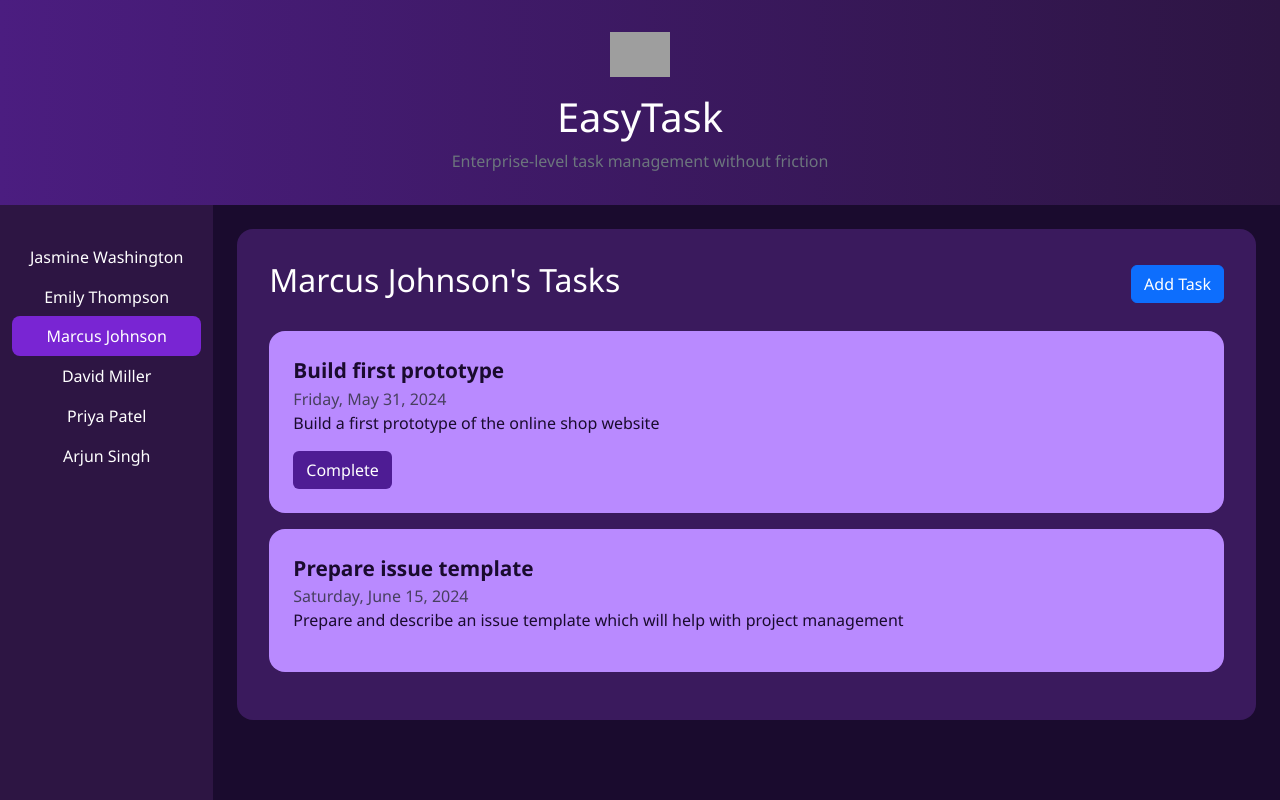
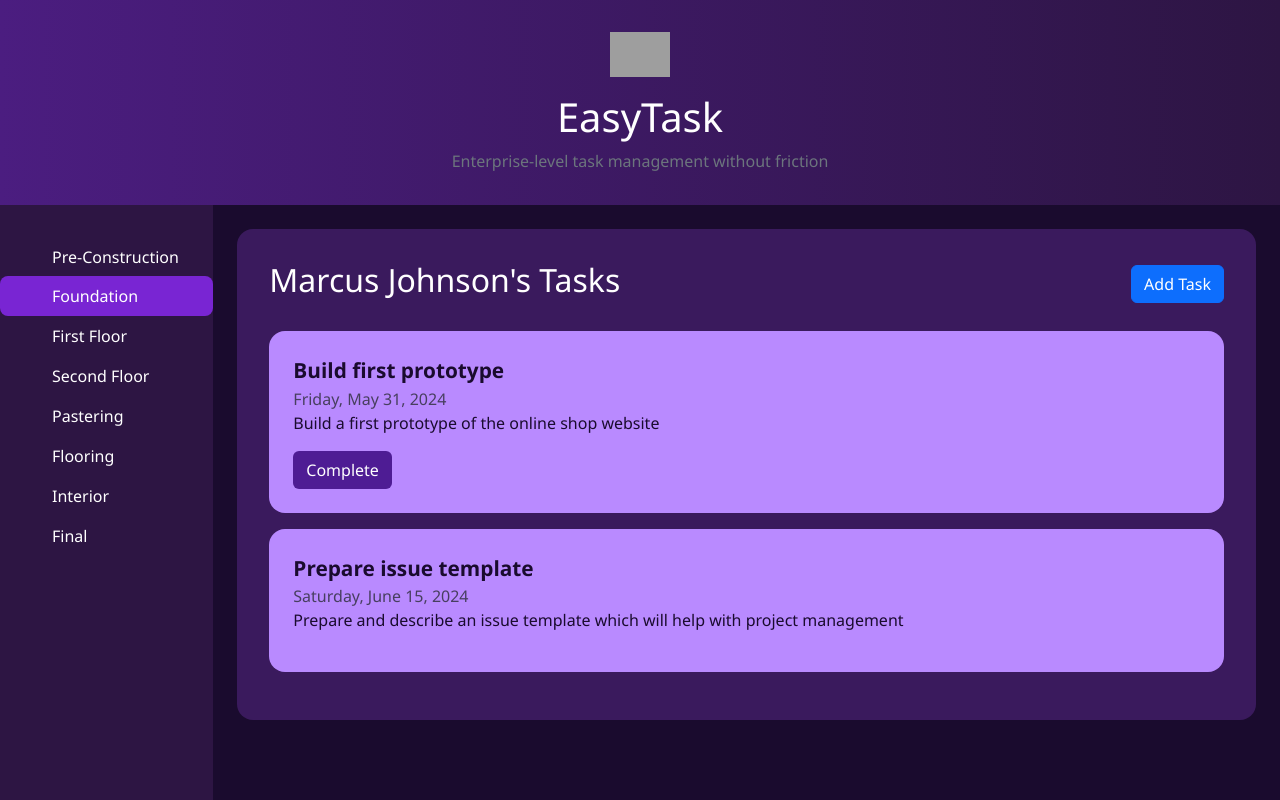
Before and after one commit to Maneeshkc/MyHome, an Angular app in the folder MyHome/: page / in a window 1280 px wide. Shown: the top 800 px of the page. Built offline with nearby package versions, Linux system fonts and the light colour scheme; grey boxes are pictures that could not be loaded.

Commit message:
move left menu to component and populate with construction level

```diff
--- /dev/null
+++ b/MyHome/src/app/ConstructionLevel/construction-level-side-bar.component.css
@@ -0,0 +1,35 @@
+.list-group {
+  width: 100%;
+}
+
+.list-group-item {
+  background-color: transparent;
+  color: white;
+  border: none;
+  text-align: left;
+  width: 100%;
+  display: flex;
+  align-items: center;
+}
+
+.icon-placeholder {
+  display: inline-block;
+  width: 1.5em;
+  height: 1.5em;
+  margin-right: 0.75em;
+  vertical-align: middle;
+}
+
+.list-group-item.active {
+  background-color: #7925d3;
+  border-radius: 0.5rem;
+}
+
+:host {
+  display: flex;
+  flex-direction: column;
+  align-items: flex-start;
+  min-height: 100vh;
+  background-color: #2d1543;
+  padding-top: 2rem;
+}
--- /dev/null
+++ b/MyHome/src/app/ConstructionLevel/construction-level-side-bar.component.html
@@ -0,0 +1,10 @@
+<div class="list-group">
+  <button class="list-group-item"><span class="icon-placeholder"></span>Pre-Construction</button>
+  <button class="list-group-item active"><span class="icon-placeholder"></span>Foundation</button>
+  <button class="list-group-item"><span class="icon-placeholder"></span>First Floor</button>
+  <button class="list-group-item"><span class="icon-placeholder"></span>Second Floor</button>
+  <button class="list-group-item"><span class="icon-placeholder"></span>Pastering</button>
+  <button class="list-group-item"><span class="icon-placeholder"></span>Flooring</button>
+  <button class="list-group-item"><span class="icon-placeholder"></span>Interior</button>
+  <button class="list-group-item"><span class="icon-placeholder"></span>Final</button>
+</div>
--- a/MyHome/src/app/app.component.html
+++ b/MyHome/src/app/app.component.html
@@ -6,15 +6,8 @@
     <!-- Content -->
     <div class="row">
       <!-- Sidebar -->
-      <div class="col-md-2 sidebar">
-        <div class="list-group">
-          <button class="list-group-item">Jasmine Washington</button>
-          <button class="list-group-item">Emily Thompson</button>
-          <button class="list-group-item active">Marcus Johnson</button>
-          <button class="list-group-item">David Miller</button>
-          <button class="list-group-item">Priya Patel</button>
-          <button class="list-group-item">Arjun Singh</button>
-        </div>
+      <div class="col-md-2 p-0">
+        <app-construction-level-side-bar></app-construction-level-side-bar>
       </div>
 
       <!-- Main Content -->
--- a/MyHome/src/app/app.component.ts
+++ b/MyHome/src/app/app.component.ts
@@ -1,10 +1,11 @@
 import { Component } from '@angular/core';
 import { HeaderComponent } from './shared/components/header/header.component';
+import { ConstructionLevelSideBarComponent } from './ConstructionLevel/construction-level-side-bar.component';
 
 @Component({
   selector: 'app-root',
   standalone: true,
-  imports: [HeaderComponent],
+  imports: [HeaderComponent, ConstructionLevelSideBarComponent],
   templateUrl: './app.component.html',
   styleUrls: ['./app.component.css']
 })
--- a/MyHome/src/styles.css
+++ b/MyHome/src/styles.css
@@ -4,20 +4,7 @@
       color: white;
       font-family: 'Segoe UI', sans-serif;
     }
-    .sidebar {
-      background-color: #2d1543;
-      min-height: 100vh;
-      padding-top: 2rem;
-    }
-    .sidebar .list-group-item {
-      background-color: transparent;
-      color: white;
-      border: none;
-    }
-    .sidebar .list-group-item.active {
-      background-color: #7925d3;
-      border-radius: 0.5rem;
-    }
+    /* .sidebar styles moved to ConstructionLevelSideBar component */
     .task-card {
       background-color: #b98aff;
       border-radius: 1rem;
```
Also changed, not shown: MyHome/src/app/ConstructionLevel/construction-level-side-bar.component.ts (added, +9 -0 lines).
